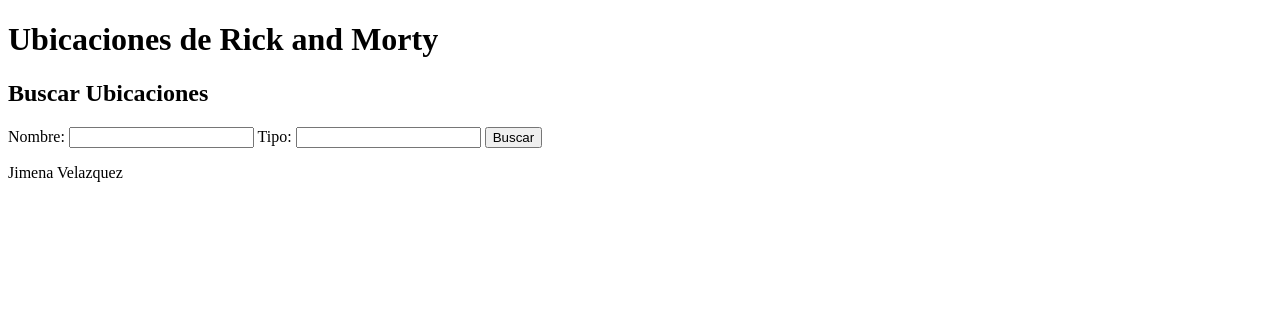
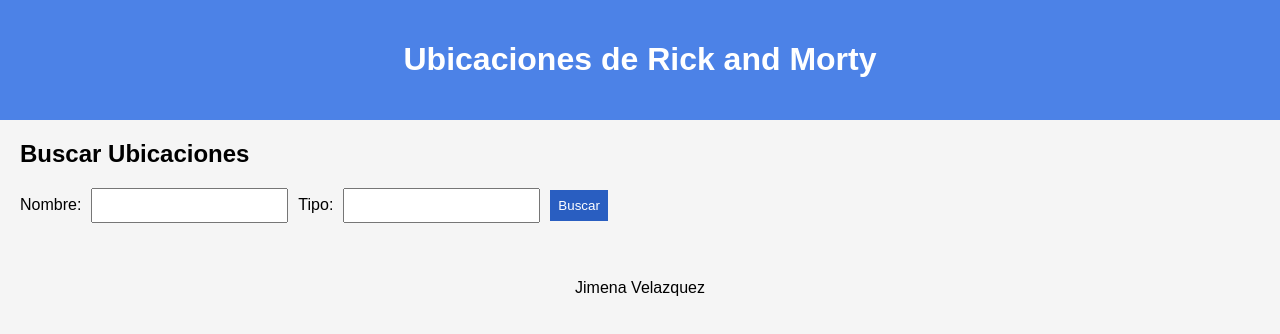
Before and after one commit to 351jimenavel/tp-velazquez-jimena, a plain HTML site: page index.html in a window 1280 px wide. Drawn offline with Linux system fonts and the light colour scheme.

Commit message:
Agregar estilos al encabezado y formulario

```diff
--- /dev/null
+++ b/css/estilos.css
@@ -0,0 +1,43 @@
+
+body {
+    margin: 0;
+    font-family: Arial, sans-serif;
+    background-color: #f5f5f5;
+}
+
+header {
+    background-color: #4c82e7;
+    color: white;
+    padding: 20px;
+    text-align: center;
+}
+
+main {
+    margin: 20px;
+}
+
+form {
+    display: flex;
+    gap: 10px;
+    align-items: center;
+    flex-wrap: wrap;
+}
+
+input {
+    padding: 8px;
+}
+
+button {
+    padding: 8px;
+}
+
+button {
+    background-color: #295ec1;
+    color: white;
+    border: none;
+}
+
+footer {
+    text-align: center;
+    padding: 20px;
+}
--- a/index.html
+++ b/index.html
@@ -4,6 +4,7 @@
     <meta charset="UTF-8">
     <meta name="viewport" content="width=device-width, initial-scale=1.0">
     <title>Ubicaciones de Rick and Morty</title>
+    <link rel="stylesheet" href="css/estilos.css">
 </head>
 <body>
     <header>
```
